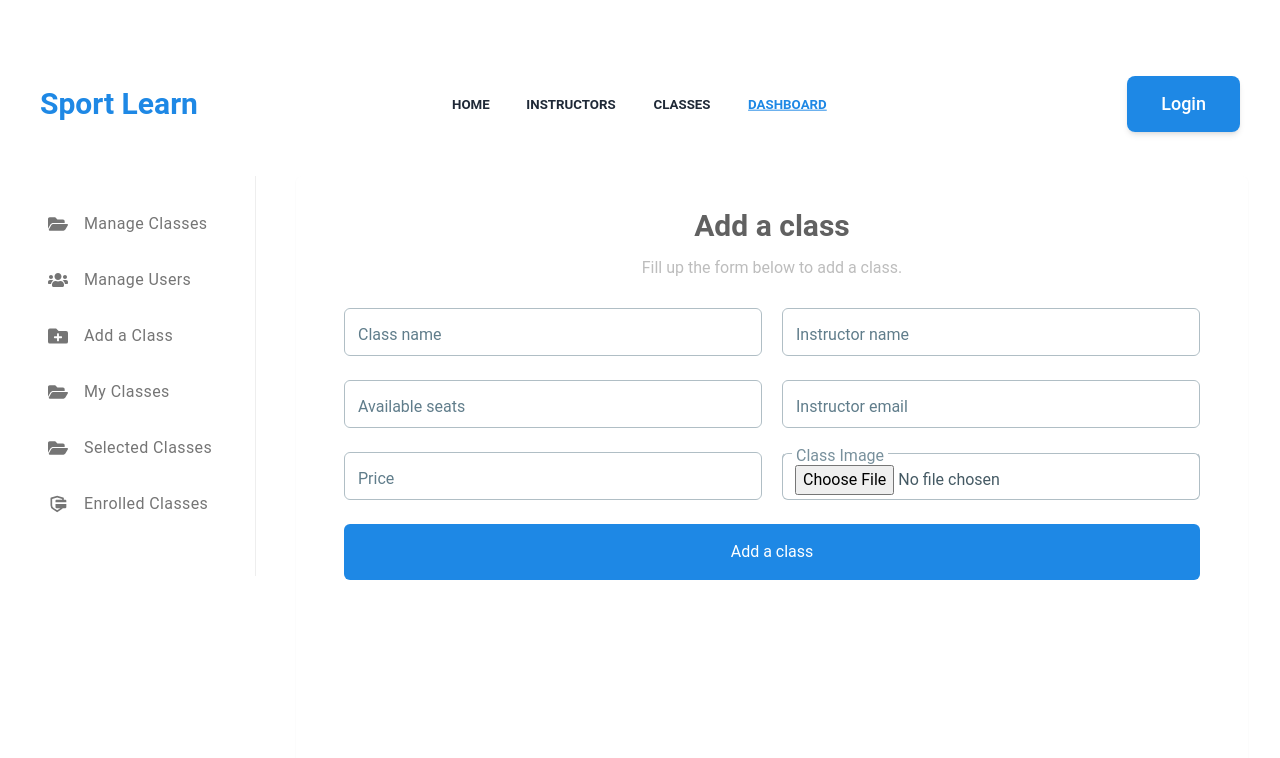
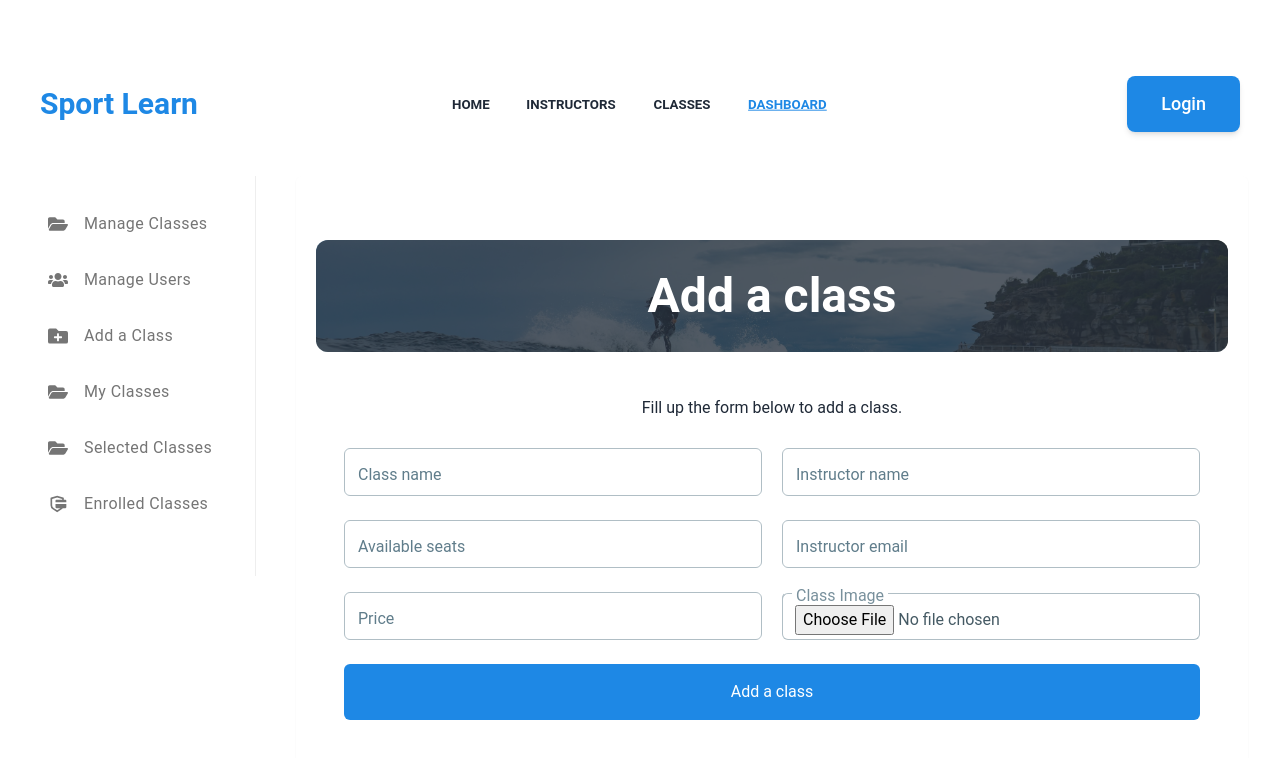
Before and after one commit to MahadiHasanWeb/Sport_Learn_client, a React (Vite) app: page /dashboard/addClass in a window 1280 px wide. Shown: the top 758 px of the page. Built offline with nearby package versions, Linux system fonts and the light colour scheme; no server answers.

Commit message:
use titlecover

```diff
--- a/src/Components/Page/Dashboard/AddClass.jsx
+++ b/src/Components/Page/Dashboard/AddClass.jsx
@@ -3,6 +3,7 @@ import { useForm } from "react-hook-form";
 import { AuthContext } from "../../Shared/AuthenticationPart/AuthProvider";
 import Swal from "sweetalert2";
 import useAxiosSecure from "../../Hooks/useAxiosSecure";
+import TitleCover from "../Home/TitleCover";
 
 
 const AddClass = () => {
@@ -55,8 +56,8 @@ const AddClass = () => {
     return (
         <div className="w-full mx-auto mb-8 bg-white dark:bg-gray-800 p-5 rounded-md shadow-sm min-h-screen">
             <div className="text-center">
-                <h1 className="my-3 text-3xl font-semibold text-gray-700 dark:text-gray-200">Add a class</h1>
-                <p className="text-gray-400 dark:text-gray-400">Fill up the form below to add a class.</p>
+                <TitleCover heading='Add a class'></TitleCover>
+                <p className="">Fill up the form below to add a class.</p>
             </div>
             <div className="m-7">
                 <form onSubmit={handleSubmit(onSubmit)}>
--- a/src/Components/Page/Dashboard/ManageClasses/ManageClasses.jsx
+++ b/src/Components/Page/Dashboard/ManageClasses/ManageClasses.jsx
@@ -1,6 +1,7 @@
 import ClassCard from "./ClassCard";
 import useAxiosSecure from "../../../Hooks/useAxiosSecure";
 import { useQuery } from "@tanstack/react-query";
+import TitleCover from "../../Home/TitleCover";
 
 
 const ManageClasses = () => {
@@ -13,7 +14,7 @@ const ManageClasses = () => {
 
     return (
         <div>
-            <h1 className="text-center text-gray-500 text-4xl font-semibold my-10">Manage Classes</h1>
+            <TitleCover heading='Manage Classes'></TitleCover>
             <div className="grid md:grid-cols-2 gap-10 md:gap-x-10 mb-10">
                 {
                     classData?.map(data => <ClassCard
--- a/src/Components/Page/Dashboard/ManageUsers/ManageUsers.jsx
+++ b/src/Components/Page/Dashboard/ManageUsers/ManageUsers.jsx
@@ -4,6 +4,7 @@ import AOS from 'aos';
 import 'aos/dist/aos.css';
 import useAxiosSecure from '../../../Hooks/useAxiosSecure';
 import { useQuery } from '@tanstack/react-query';
+import TitleCover from '../../Home/TitleCover';
 
 
 
@@ -22,7 +23,7 @@ const ManageUsers = () => {
 
     return (
         <div>
-            <h1 className="text-center mb-8 text-4xl">Manage Users</h1>
+            <TitleCover heading='Manage Users'></TitleCover>
             <div className={`overflow-x-auto ${userData?.length < 6 ? 'h-screen' : ''}`}>
                 <table className="table w-full">
                     {/* head */}
--- a/src/Components/Page/Dashboard/MyClasses/MyClasses.jsx
+++ b/src/Components/Page/Dashboard/MyClasses/MyClasses.jsx
@@ -3,6 +3,7 @@ import useAxiosSecure from "../../../Hooks/useAxiosSecure";
 import MyClassCard from "./MyClassCard";
 import { useContext } from "react";
 import { AuthContext } from "../../../Shared/AuthenticationPart/AuthProvider";
+import TitleCover from "../../Home/TitleCover";
 
 
 const MyClasses = () => {
@@ -22,7 +23,7 @@ const MyClasses = () => {
 
     return (
         <div>
-            <h1 className="text-center text-gray-500 text-4xl font-semibold my-10">My Courses</h1>
+            <TitleCover heading='My Courses'></TitleCover>
             {classData.length === 0 && <h1 className="text-center text-gray-500 text-5xl font-semibold my-24">Please add your course</h1>}
             <div className="grid md:grid-cols-2 gap-10 md:gap-x-10">
                 {
```
